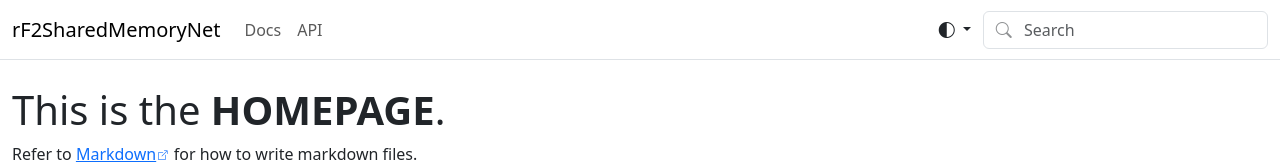
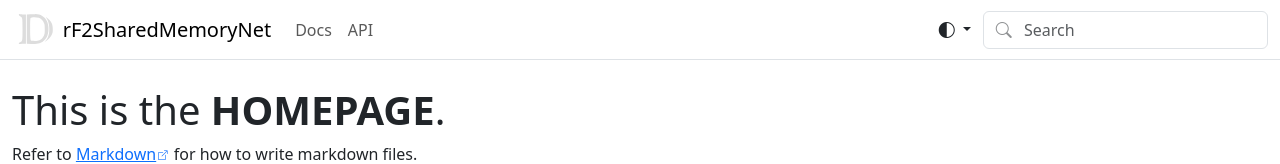
Before and after one commit to Domaslau/rF2SharedMemoryNet, a plain HTML site: page docs/index.html in a window 1280 px wide. Shown: the top 164 px of the page. Drawn offline with Linux system fonts and the light colour scheme.

Commit message:
add icon back

```diff
--- a/docs/index.html
+++ b/docs/index.html
@@ -44,6 +44,7 @@
       <nav id="autocollapse" class="navbar navbar-expand-md" role="navigation">
         <div class="container-xxl flex-nowrap">
           <a class="navbar-brand" href="index.html">
+            <img id="logo" class="svg" src="logo.svg" alt="rF2SharedMemoryNet">
             rF2SharedMemoryNet
           </a>
           <button class="btn btn-lg d-md-none border-0" type="button" data-bs-toggle="collapse" data-bs-target="#navpanel" aria-controls="navpanel" aria-expanded="false" aria-label="Toggle navigation">
```
Also changed, not shown: docs/favicon.ico (added), docs/logo.svg (added).
